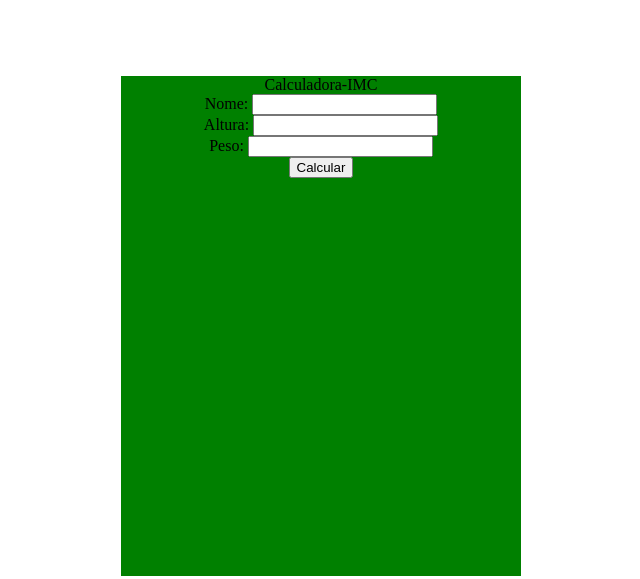
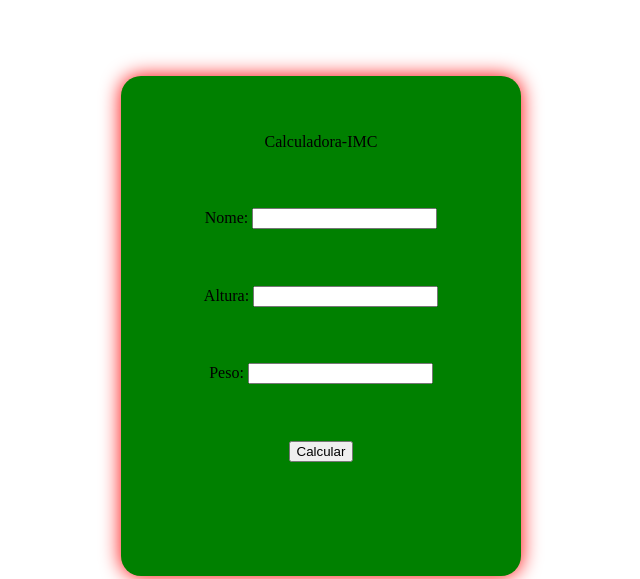
Before and after one commit to william-Assis/Calculadora-IMC, a plain HTML site: page index.html in a window 1280 px wide. Shown: the part 322-901 px from the top of the page, without its empty margins (327-967 px from the left). Drawn offline with Linux system fonts and the light colour scheme.

Commit message:
construção do html completo e a classe container no css.

```diff
--- a/style.css
+++ b/style.css
@@ -12,5 +12,8 @@ main{
     background: green;
     width: 400px;
     height: 500px;
-    align-items: center;
+    align-items: center;/*Faz o alinhamnetos dos intens no centro*/
+    justify-content: space-evenly; /*Espaçamento dos intens da box*/
+    border-radius: 20px; /*Efeito aredondado nas bordas da box*/
+    box-shadow: 0 0 20px red; /*Efeito vermelho ao redor da box*/
 }
```
